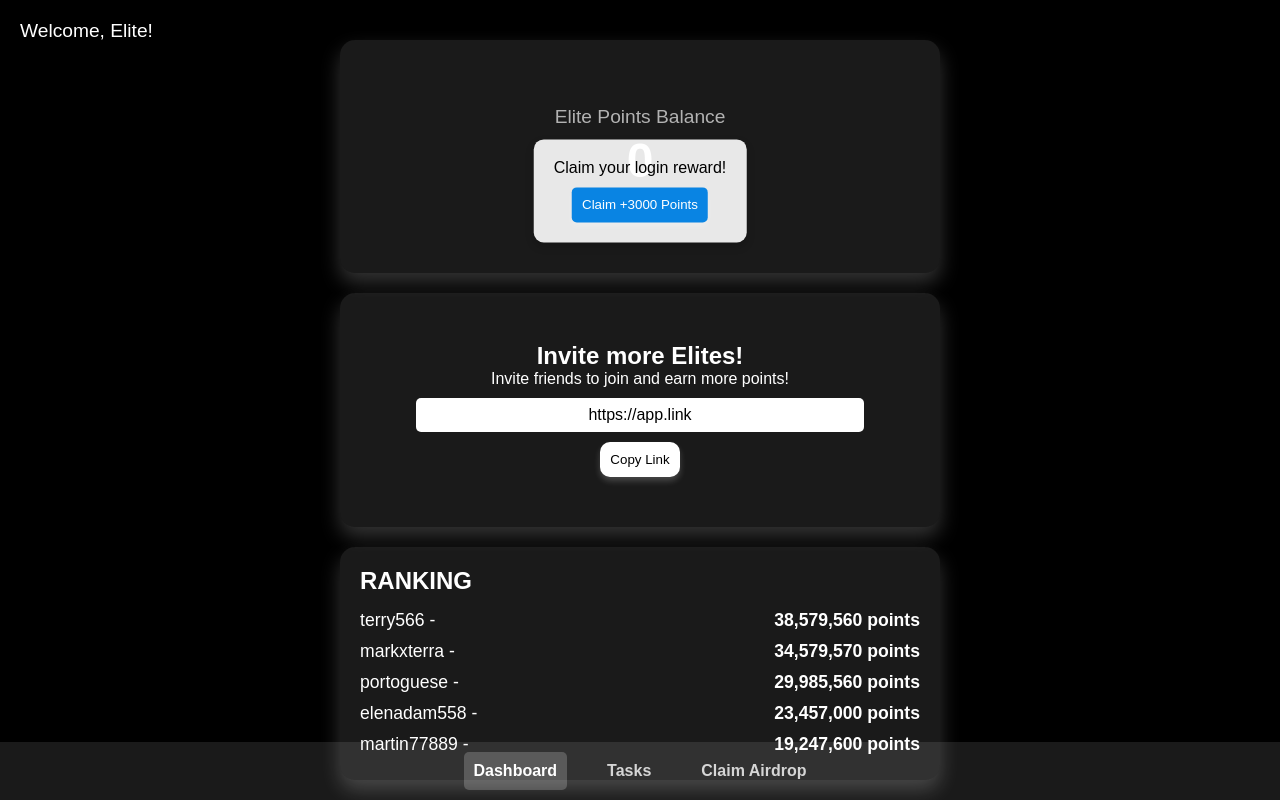
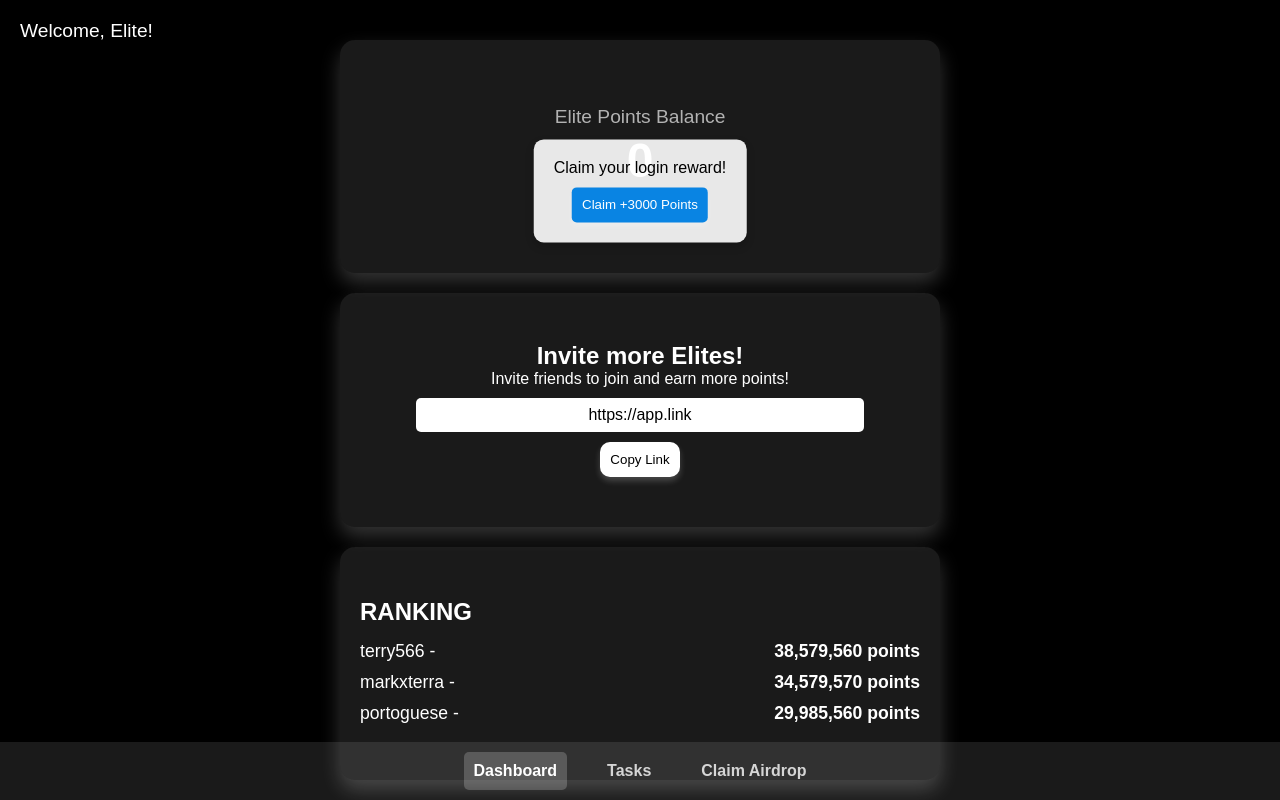
Before and after one commit to princepast/My-new-pro, a plain HTML site: page airdrop.html in a window 1280 px wide. Drawn offline with Linux system fonts and the light colour scheme.

Commit message:
Update airdrop.html

```diff
--- a/airdrop.html
+++ b/airdrop.html
@@ -42,8 +42,6 @@
                 <li>terry566 - <span class="user-points">38,579,560 points</span></li>
                 <li>markxterra - <span class="user-points">34,579,570 points</span></li>
                 <li>portoguese - <span class="user-points">29,985,560 points</span></li>
-                <li>elenadam558 - <span class="user-points">23,457,000 points</span></li>
-                <li>martin77889 - <span class="user-points">19,247,600 points</span></li>
             </ul>
         </section>
     </div>
```
